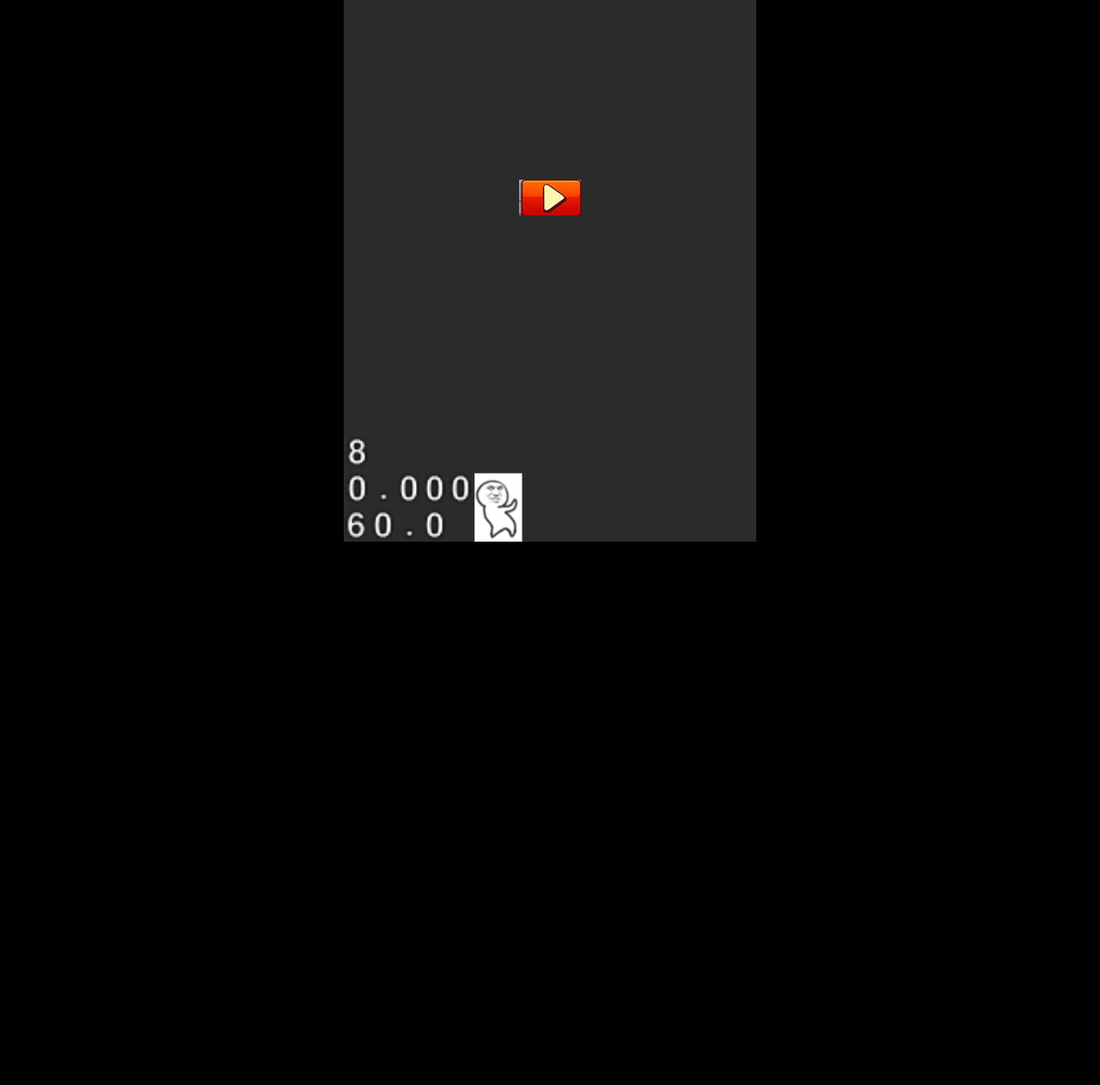
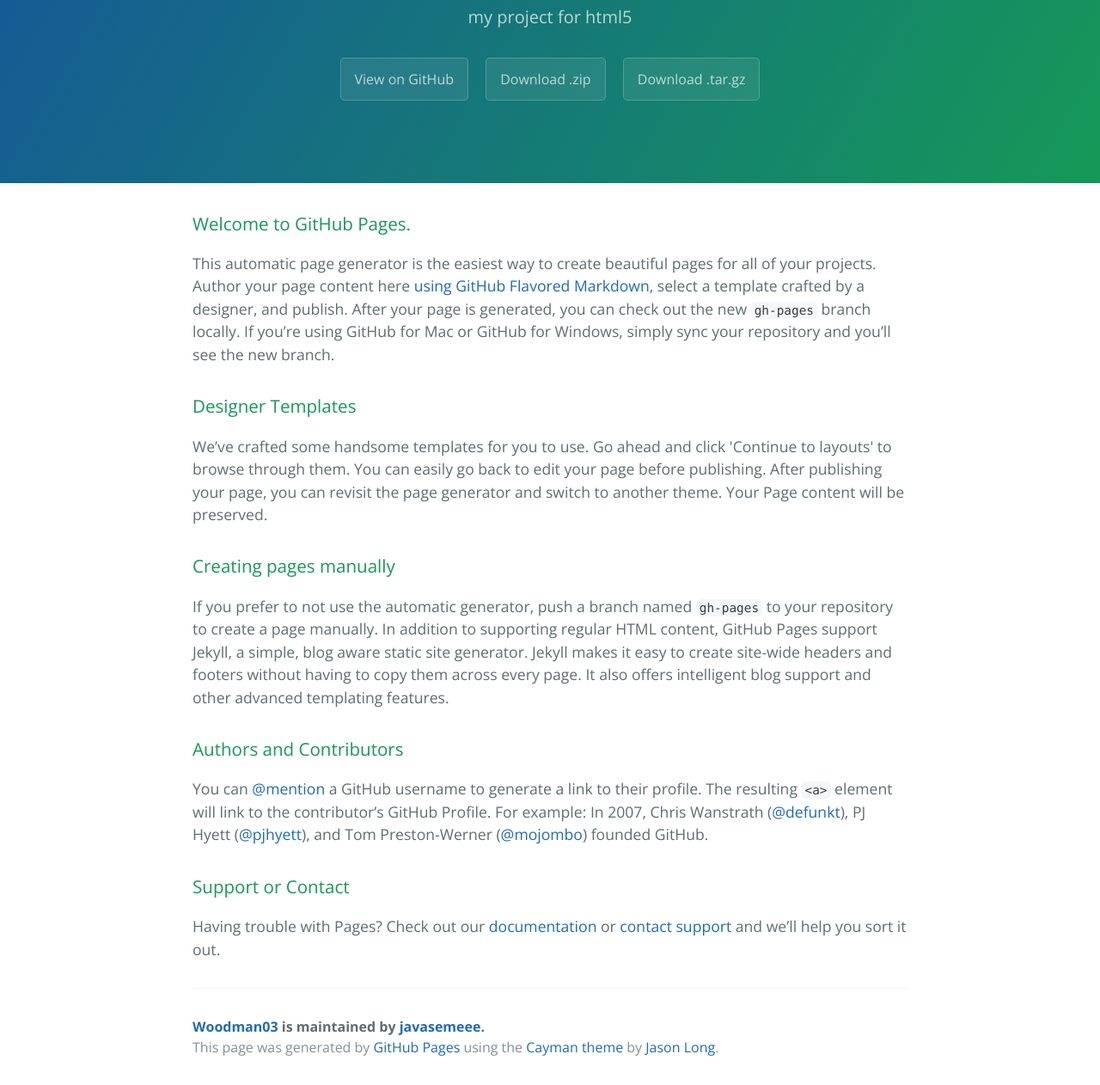
Before and after one commit to javasemeee/woodman03, a plain HTML site: page index.html in a window 1280 px wide. Shown: the part 170-1432 px from the top of the page at 86% size. Before the commit the page ends 800 px from the top, so only its background shows below. Drawn offline with nearby package versions, Linux system fonts and the light colour scheme.

Commit message:
Create gh-pages branch via GitHub

```diff
--- a/index.html
+++ b/index.html
@@ -1,27 +1,57 @@
 <!DOCTYPE html>
-<html>
-<head>
-    <meta charset="utf-8">
-    <title>Cocos2d-html5 Hello World test</title>
-    <link rel="icon" type="image/GIF" href="res/favicon.ico"/>
-    <meta name="apple-mobile-web-app-capable" content="yes"/>
-    <meta name="full-screen" content="yes"/>
-    <meta name="screen-orientation" content="portrait"/>
-    <meta name="x5-fullscreen" content="true"/>
-    <meta name="360-fullscreen" content="true"/>
-    <style>
-        body, canvas, div {
-        -moz-user-select: none;
-        -webkit-user-select: none;
-        -ms-user-select: none;
-        -khtml-user-select: none;
-        -webkit-tap-highlight-color: rgba(0, 0, 0, 0);
-        }
-    </style>
-</head>
-<body style="padding:0; margin: 0; background: #000;">
-<canvas id="gameCanvas" width="480" height="800"></canvas>
+<html lang="en-us">
+  <head>
+    <meta charset="UTF-8">
+    <title>Woodman03 by javasemeee</title>
+    <meta name="viewport" content="width=device-width, initial-scale=1">
+    <link rel="stylesheet" type="text/css" href="stylesheets/normalize.css" media="screen">
+    <link href='http://fonts.googleapis.com/css?family=Open+Sans:400,700' rel='stylesheet' type='text/css'>
+    <link rel="stylesheet" type="text/css" href="stylesheets/stylesheet.css" media="screen">
+    <link rel="stylesheet" type="text/css" href="stylesheets/github-light.css" media="screen">
+  </head>
+  <body>
+    <section class="page-header">
+      <h1 class="project-name">Woodman03</h1>
+      <h2 class="project-tagline">my project for html5</h2>
+      <a href="https://github.com/javasemeee/woodman03" class="btn">View on GitHub</a>
+      <a href="https://github.com/javasemeee/woodman03/zipball/master" class="btn">Download .zip</a>
+      <a href="https://github.com/javasemeee/woodman03/tarball/master" class="btn">Download .tar.gz</a>
+    </section>
 
-<script cocos src="game.min.js"></script>
-</body>
+    <section class="main-content">
+      <h3>
+<a id="welcome-to-github-pages" class="anchor" href="#welcome-to-github-pages" aria-hidden="true"><span class="octicon octicon-link"></span></a>Welcome to GitHub Pages.</h3>
+
+<p>This automatic page generator is the easiest way to create beautiful pages for all of your projects. Author your page content here <a href="https://guides.github.com/features/mastering-markdown/">using GitHub Flavored Markdown</a>, select a template crafted by a designer, and publish. After your page is generated, you can check out the new <code>gh-pages</code> branch locally. If you’re using GitHub for Mac or GitHub for Windows, simply sync your repository and you’ll see the new branch.</p>
+
+<h3>
+<a id="designer-templates" class="anchor" href="#designer-templates" aria-hidden="true"><span class="octicon octicon-link"></span></a>Designer Templates</h3>
+
+<p>We’ve crafted some handsome templates for you to use. Go ahead and click 'Continue to layouts' to browse through them. You can easily go back to edit your page before publishing. After publishing your page, you can revisit the page generator and switch to another theme. Your Page content will be preserved.</p>
+
+<h3>
+<a id="creating-pages-manually" class="anchor" href="#creating-pages-manually" aria-hidden="true"><span class="octicon octicon-link"></span></a>Creating pages manually</h3>
+
+<p>If you prefer to not use the automatic generator, push a branch named <code>gh-pages</code> to your repository to create a page manually. In addition to supporting regular HTML content, GitHub Pages support Jekyll, a simple, blog aware static site generator. Jekyll makes it easy to create site-wide headers and footers without having to copy them across every page. It also offers intelligent blog support and other advanced templating features.</p>
+
+<h3>
+<a id="authors-and-contributors" class="anchor" href="#authors-and-contributors" aria-hidden="true"><span class="octicon octicon-link"></span></a>Authors and Contributors</h3>
+
+<p>You can <a href="https://github.com/blog/821" class="user-mention">@mention</a> a GitHub username to generate a link to their profile. The resulting <code>&lt;a&gt;</code> element will link to the contributor’s GitHub Profile. For example: In 2007, Chris Wanstrath (<a href="https://github.com/defunkt" class="user-mention">@defunkt</a>), PJ Hyett (<a href="https://github.com/pjhyett" class="user-mention">@pjhyett</a>), and Tom Preston-Werner (<a href="https://github.com/mojombo" class="user-mention">@mojombo</a>) founded GitHub.</p>
+
+<h3>
+<a id="support-or-contact" class="anchor" href="#support-or-contact" aria-hidden="true"><span class="octicon octicon-link"></span></a>Support or Contact</h3>
+
+<p>Having trouble with Pages? Check out our <a href="https://help.github.com/pages">documentation</a> or <a href="https://github.com/contact">contact support</a> and we’ll help you sort it out.</p>
+
+      <footer class="site-footer">
+        <span class="site-footer-owner"><a href="https://github.com/javasemeee/woodman03">Woodman03</a> is maintained by <a href="https://github.com/javasemeee">javasemeee</a>.</span>
+
+        <span class="site-footer-credits">This page was generated by <a href="https://pages.github.com">GitHub Pages</a> using the <a href="https://github.com/jasonlong/cayman-theme">Cayman theme</a> by <a href="https://twitter.com/jasonlong">Jason Long</a>.</span>
+      </footer>
+
+    </section>
+
+
+  </body>
 </html>
```
